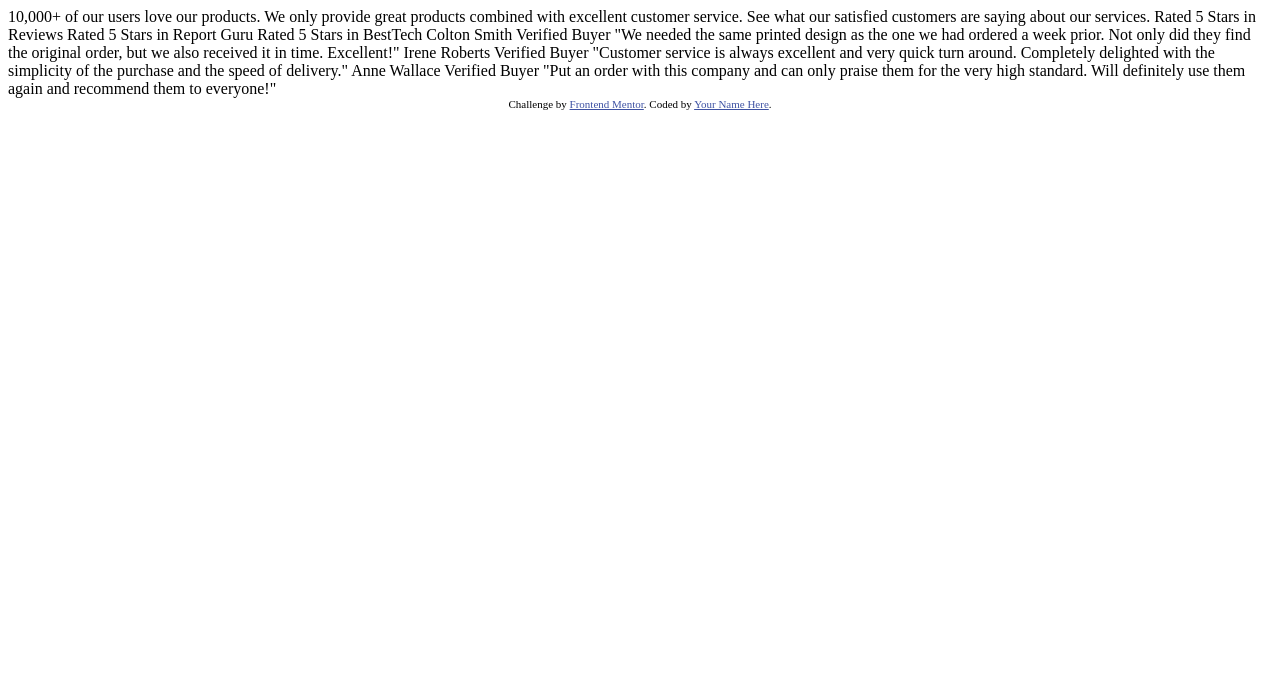
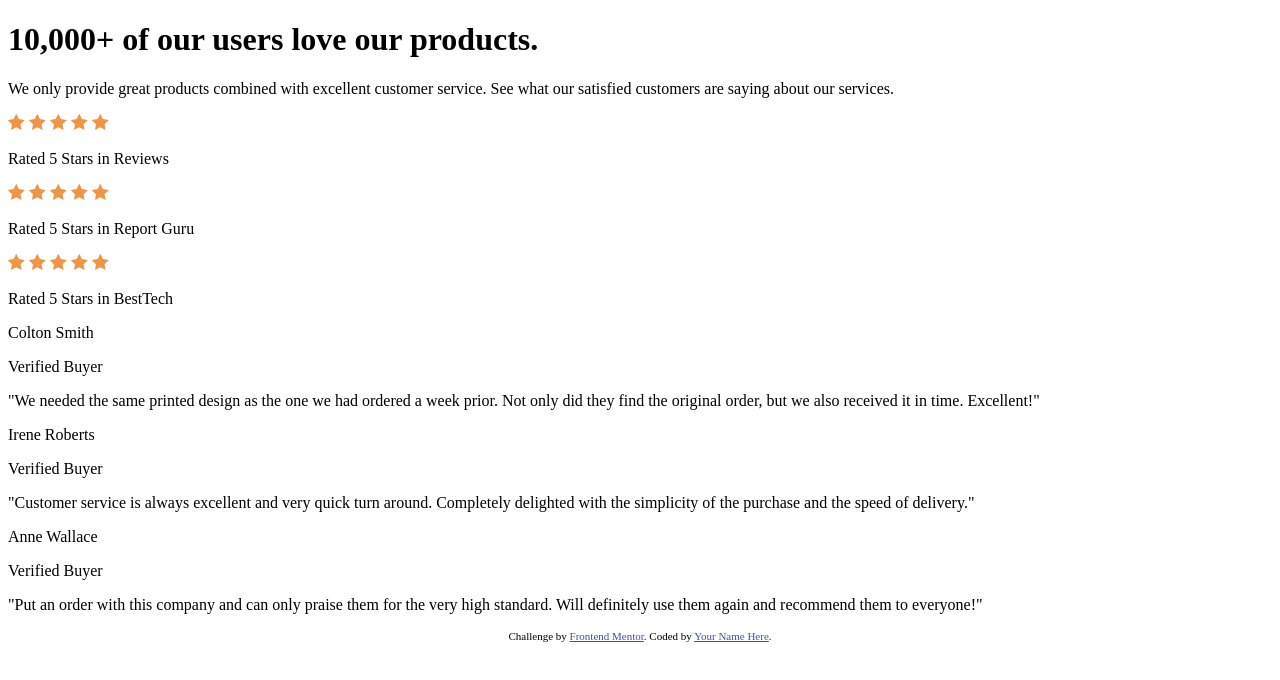
Before and after one commit to RebeccaHjorvar/social-proof-section-master, a website: page index.html in a window 1280 px wide. Drawn offline with Linux system fonts and the light colour scheme.

Commit message:
html-structure

```diff
--- a/index.html
+++ b/index.html
@@ -26,30 +26,78 @@
     </style>
   </head>
   <body>
-    10,000+ of our users love our products.
+    <div class="hero">
+      <div class="text">
+        <h1>10,000+ of our users love our products.</h1>
+        <p>
+          We only provide great products combined with excellent customer
+          service. See what our satisfied customers are saying about our
+          services.
+        </p>
+      </div>
+      <div class="reviews">
+        <div class="review-card">
+          <div class="stars">
+            <img src="./images/icon-star.svg" alt="star" />
+            <img src="./images/icon-star.svg" alt="star" />
+            <img src="./images/icon-star.svg" alt="star" />
+            <img src="./images/icon-star.svg" alt="star" />
+            <img src="./images/icon-star.svg" alt="star" />
+          </div>
+          <p>Rated 5 Stars in Reviews</p>
+        </div>
+        <div class="review-card">
+          <div class="stars">
+            <img src="./images/icon-star.svg" alt="star" />
+            <img src="./images/icon-star.svg" alt="star" />
+            <img src="./images/icon-star.svg" alt="star" />
+            <img src="./images/icon-star.svg" alt="star" />
+            <img src="./images/icon-star.svg" alt="star" />
+          </div>
+          <p>Rated 5 Stars in Report Guru</p>
+        </div>
+        <div class="review-card">
+          <div class="stars">
+            <img src="./images/icon-star.svg" alt="star" />
+            <img src="./images/icon-star.svg" alt="star" />
+            <img src="./images/icon-star.svg" alt="star" />
+            <img src="./images/icon-star.svg" alt="star" />
+            <img src="./images/icon-star.svg" alt="star" />
+          </div>
+          <p>Rated 5 Stars in BestTech</p>
+        </div>
+      </div>
+    </div>
 
-    We only provide great products combined with excellent customer service.
-    See what our satisfied customers are saying about our services.
-
-    Rated 5 Stars in Reviews
-    Rated 5 Stars in Report Guru
-    Rated 5 Stars in BestTech
-
-    Colton Smith
-    Verified Buyer
-    "We needed the same printed design as the one we had ordered a week prior.
-    Not only did they find the original order, but we also received it in time.
-    Excellent!"
-
-    Irene Roberts
-    Verified Buyer
-    "Customer service is always excellent and very quick turn around. Completely
-    delighted with the simplicity of the purchase and the speed of delivery."
-
-    Anne Wallace
-    Verified Buyer
-    "Put an order with this company and can only praise them for the very high
-    standard. Will definitely use them again and recommend them to everyone!"
+    <div class="testimonials">
+      <div class="testimonial-card">
+        <p class="name">Colton Smith</p>
+        <p class="buyer">Verified Buyer</p>
+        <p class="testimonial">
+          "We needed the same printed design as the one we had ordered a week
+          prior. Not only did they find the original order, but we also received
+          it in time. Excellent!"
+        </p>
+      </div>
+      <div class="testimonial-card">
+        <p class="name">Irene Roberts</p>
+        <p class="buyer">Verified Buyer</p>
+        <p class="testimonial">
+          "Customer service is always excellent and very quick turn around.
+          Completely delighted with the simplicity of the purchase and the speed
+          of delivery."
+        </p>
+      </div>
+      <div class="testimonial-card">
+        <p class="name">Anne Wallace</p>
+        <p class="buyer">Verified Buyer</p>
+        <p class="testimonial">
+          "Put an order with this company and can only praise them for the very
+          high standard. Will definitely use them again and recommend them to
+          everyone!"
+        </p>
+      </div>
+    </div>
 
     <div class="attribution">
       Challenge by
```
